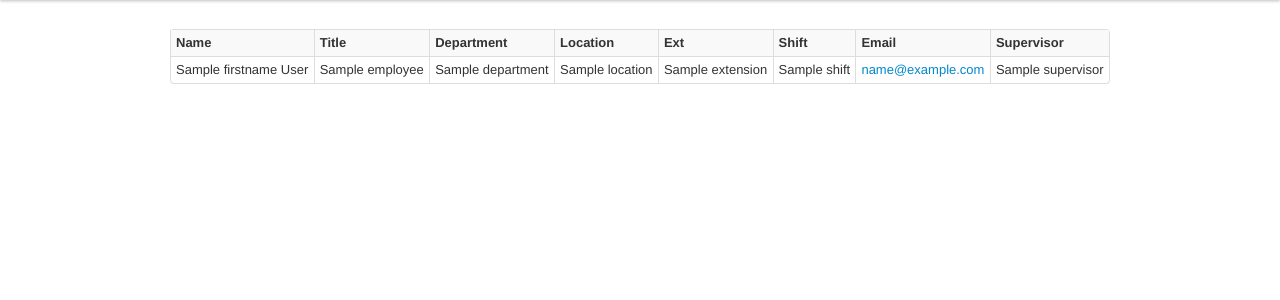
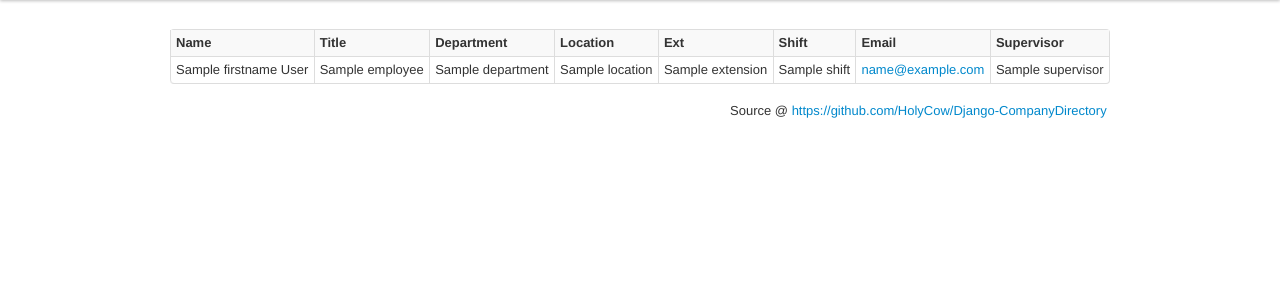
Before and after one commit to HolyCow/Django-CompanyDirectory, a Django app: template template/companydirectory/index.html in a window 1280 px wide. Shown: the part 40-340 px from the top of the page. Run offline with Django 3.2, Linux system fonts and the light colour scheme; the template is opened without the code that fills it: most values are stand-ins (such as "Sample title", 1, 10 or a date in 2020); some libraries are stand-ins or nearby versions.

Commit message:
Add link back to source

```diff
--- a/template/companydirectory/index.html
+++ b/template/companydirectory/index.html
@@ -57,6 +57,10 @@
                </p>
             </div>
          </div>
+         <div class="row">
+            <div class="span7">&nbsp;</div>
+            <div class="span5"><p>Source @ <a href="https://github.com/HolyCow/Django-CompanyDirectory" target="_blank">https://github.com/HolyCow/Django-CompanyDirectory</a></p></div>
+         </div>
       </div>
    </body>
 </html>
```
